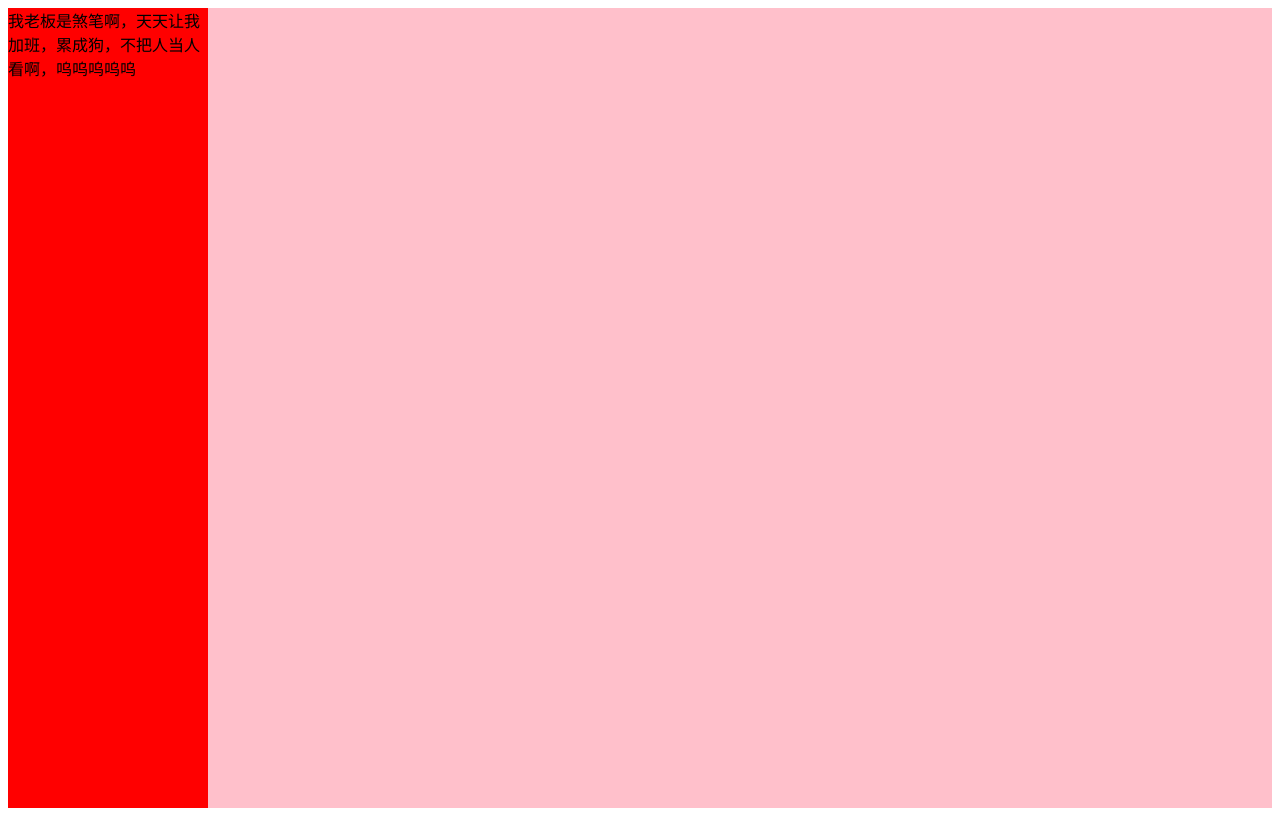
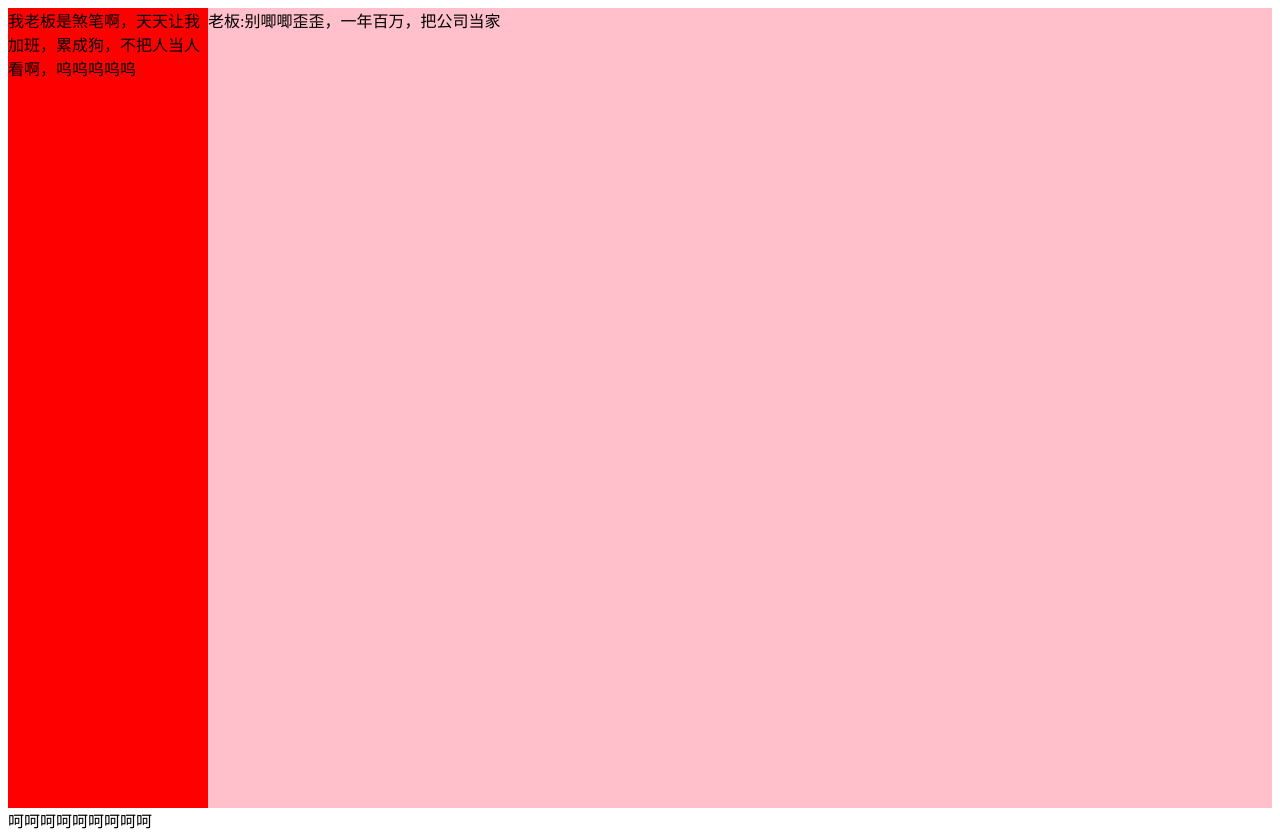
Before and after one commit to B-Z-W/vue, a plain HTML site: page index.html in a window 1280 px wide. Before the commit the page ends 816 px from the top, so only its background shows below. Drawn offline with nearby package versions, Linux system fonts and the light colour scheme.

Commit message:
我又添加内容了

```diff
--- a/index.html
+++ b/index.html
@@ -26,7 +26,8 @@
 
 <body>
     <div class="left">我老板是煞笔啊，天天让我加班，累成狗，不把人当人看啊，呜呜呜呜呜</div>
-    <div class="right"></div>
+    <div class="right">老板:别唧唧歪歪，一年百万，把公司当家</div>
+    <div>呵呵呵呵呵呵呵呵呵</div>
     <script>
         // var arr = [1, 1, 2, 2, 3, 3]
 
```
